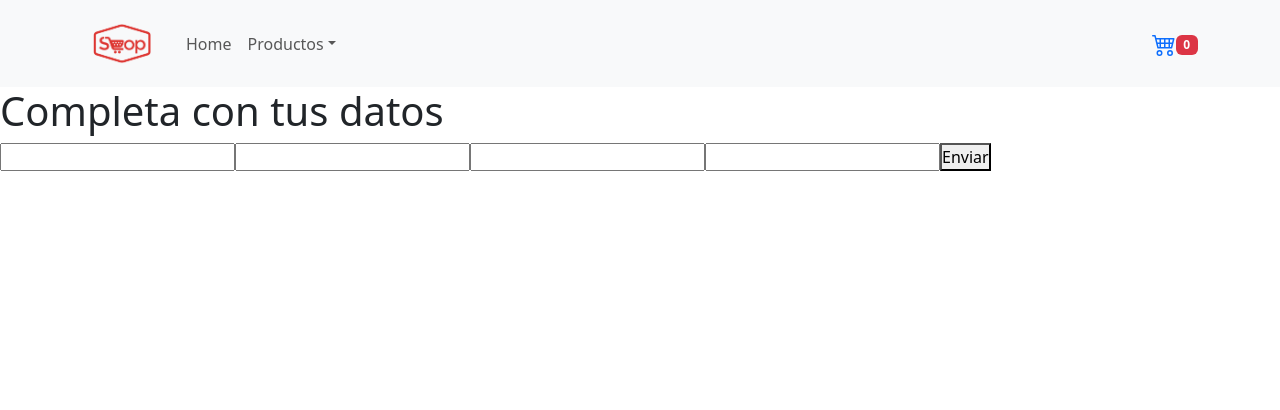
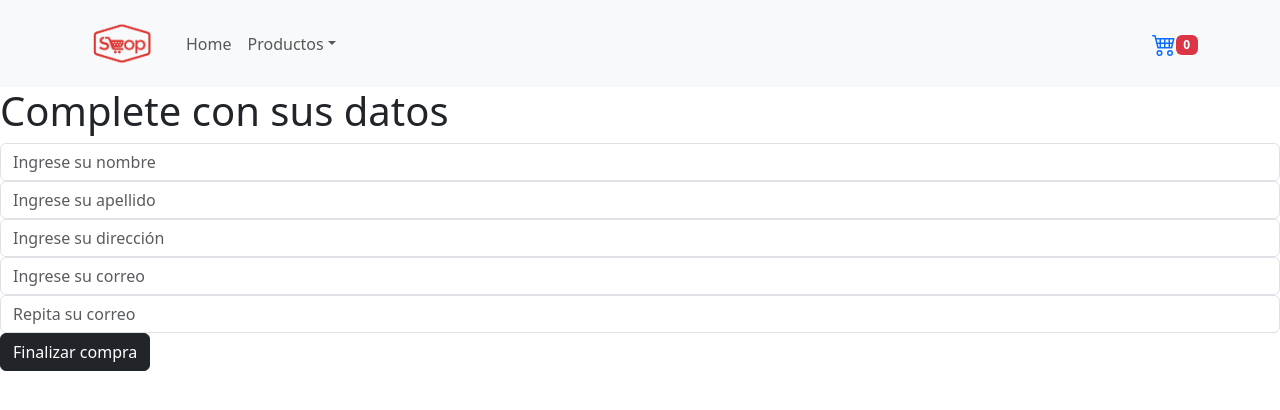
Before and after one commit to ltherisod/coder-flex-69600, a React (Vite) app: page /checkout in a window 1280 px wide. Shown: the top 410 px of the page. Built offline with nearby package versions, Linux system fonts and the light colour scheme.

Commit message:
plus de librerias y descontar stock

```diff
--- a/package.json
+++ b/package.json
@@ -15,9 +15,11 @@
     "react": "^19.0.0",
     "react-bootstrap": "^2.10.9",
     "react-dom": "^19.0.0",
+    "react-hook-form": "^7.56.2",
     "react-icons": "^5.5.0",
     "react-router-dom": "^7.5.0",
-    "react-spinners": "^0.17.0"
+    "react-spinners": "^0.17.0",
+    "sweetalert2": "^11.21.0"
   },
   "devDependencies": {
     "@eslint/js": "^9.21.0",
--- a/src/App.jsx
+++ b/src/App.jsx
@@ -7,7 +7,8 @@ import { BrowserRouter, Routes, Route } from 'react-router-dom';
 //importamos al proveedor
 import { CartProvider } from './context/CartContext';
 import Cart from './components/Cart';
-import Checkout from './components/Checkout';
+// import Checkout from './components/Checkout';
+import ReactHookForm from './components/ReactHookForm';
 
 function App() {
   return (
@@ -20,7 +21,7 @@ function App() {
   <Route path='/category/:categoryId' element={<ItemListContainer greeting='Estas en la categoria:'/>}/>
   <Route path='/item/:itemId' element={<ItemDetailContainer/>}/>
   <Route path='/cart' element={<Cart/>}/>
-  <Route path='/checkout' element={<Checkout/>}/>
+  <Route path='/checkout' element={<ReactHookForm/>}/>
 </Routes>
 </CartProvider>
 
--- a/src/components/CartView.jsx
+++ b/src/components/CartView.jsx
@@ -1,9 +1,24 @@
 import React, { useContext } from 'react'
 import { CartContext } from '../context/CartContext'
 import { Link } from 'react-router-dom'
+import Swal from 'sweetalert2'
 
 const CartView = () => {
     const {cart, removeItem, clear, cartTotal}= useContext(CartContext)
+        const preConfirmation = () =>{
+            Swal.fire({
+                title:'¿Estas seguro que queres borrar todo el carrito?',
+                showDenyButton:true,
+                denyButtonText:'No',
+                confirmButtonText:'Si'
+            }).then((result)=>{
+                if(result.isConfirmed){
+                    clear()
+                }else if(result.isDenied){
+
+                }
+            })
+        }
   return (
     <div>
         <h1>Tu Carrito</h1>
@@ -23,7 +38,7 @@ const CartView = () => {
         </div>
         {/* llaman la funcion total */}
         <span>Total a pagar: ${cartTotal()}</span>
-        <button className='btn btn-danger' onClick={clear}>Borrar todo el carrito</button>
+        <button className='btn btn-danger' onClick={preConfirmation}>Borrar todo el carrito</button>
         <Link to='/checkout'>Terminar compra</Link>
     </div>
   )
--- a/src/components/ItemDetail.jsx
+++ b/src/components/ItemDetail.jsx
@@ -3,25 +3,27 @@ import ItemCount from './ItemCount'
 // se importa el contexto
 import { CartContext } from '../context/CartContext'
 import { Link } from 'react-router-dom'
+import Swal from 'sweetalert2'
 
 const ItemDetail = ({productDetail}) => {
-  //Siguiendo la actividad a raja tabla de coder
-  // const[quantity, setQuantity]= useState(0)
-  //propuesta de la profe
   const [purchase, setPurchase]=useState(false)
-
-  //uso el contexto con useContext y le paso el contexto a utilizar
   const {addToCart}= useContext(CartContext)
 
 
   const onAdd = (cantidad)=> {
     addToCart(productDetail,cantidad)
-    //propuesta de la profe
     setPurchase(true)
-    //Siguiendo la actividad a raja tabla de coder
-    // setQuantity(cantidad)
+    Swal.fire({
+      position:'top-end',
+      icon:'success',
+      title:`Agregaste ${productDetail.name} al carrito`,
+      showCancelButton:false,
+      showConfirmButton:false,
+      timer:1000
+    })
+
   }
-// console.log(quantity)
+
   return (
     <div>
         <h2>Detalle de: {productDetail.name}</h2>
--- /dev/null
+++ b/src/components/ReactHookForm.jsx
@@ -0,0 +1,92 @@
+import React, { useContext, useState } from 'react'
+import { Link } from 'react-router-dom'
+import { useForm } from 'react-hook-form'
+import { CartContext } from '../context/CartContext'
+import { addDoc, collection, doc, getDoc, serverTimestamp, updateDoc } from 'firebase/firestore'
+import { db } from '../service/firebase'
+import { Button } from 'react-bootstrap'
+
+const ReactHookForm = () => {
+const[orderId, setOrderId]= useState('')
+const [loading, setLoading]= useState(false)
+const {register, handleSubmit, formState:{errors}, getValues}= useForm()
+const {cart, cartTotal, clear}= useContext(CartContext)
+// console.log(errors)
+const finalizarCompra = (dataDelForm) =>{
+    setLoading(true)
+    let order ={
+        comprador:{
+            name:dataDelForm.name,
+            lastname:dataDelForm.lastname,
+            address:dataDelForm.address,
+            email:dataDelForm.email,
+        },
+        compras:cart,
+        total:cartTotal(),
+        fecha:serverTimestamp()
+
+    }
+
+    const ventas = collection(db, "orders")
+    addDoc(ventas, order)
+    .then((res)=>{
+
+        //OPCIONAL
+        cart.forEach((item)=>{
+            const docRef = doc(db, "productos", item.id)
+            getDoc(docRef)
+            .then((dbDoc)=>{
+                updateDoc(docRef, {stock: dbDoc.data().stock - item.quantity})
+            })
+            .catch((error)=> console.log(error))
+        })
+        setOrderId(res.id)
+        clear()
+    })
+    .catch((error)=> console.log(error))
+    .finally(()=> setLoading(false))
+}
+
+
+  return (
+    <div>
+        {
+            orderId ?
+            <div>
+                 <h2>Compra realizada!</h2>
+                 <h4>Su id es: {orderId}</h4>
+                <Link className='btn btn-dark' to='/'>Volver a Home</Link>
+            </div>
+            : <div>
+                <h1>Complete con sus datos</h1>
+                <form onSubmit={handleSubmit(finalizarCompra)}>
+                    <input className='form-control' name='name' placeholder='Ingrese su nombre' type="text" {...register("name", {required:true, minLength:3})}/>
+                    {errors?.name?.type === "required" && <span style={{color:'red'}}>Por favor complete el campo Nombre</span>}
+                    {errors?.name?.type === "minLength" && <span style={{color:'red'}}>El nombre debe contener minimo 3 caracteres</span>}
+                    <input className='form-control' name='lastname' placeholder='Ingrese su apellido' type="text" {...register("lastname", {required:true, minLength:2})} />
+                    {errors?.lastname?.type === "required" && <span style={{color:'red'}}>Por favor complete el campo Apellido</span>}
+                    {errors?.lastname?.type === "minLength" && <span style={{color:'red'}}>El apellido debe contener minimo 2 caracteres</span>}
+                    <input className='form-control' name='address' placeholder='Ingrese su dirección' type="text" {...register("address", {required:true, minLength:10, maxLength:35})}/>
+                    {errors?.address?.type === "required" && <span style={{color:'red'}}>Por favor complete el campo su dirección</span>}
+                    {errors?.address?.type === "minLength" && <span style={{color:'red'}}>La dirección debe contener minimo 10 caracteres</span>}
+                    {errors?.address?.type === "maxLength" && <span style={{color:'red'}}>La dirección es demasiado larga</span>}
+                    <input className='form-control' name='email' placeholder='Ingrese su correo' type="email"  {...register("email", {required:true})} />
+                    {errors?.email?.type === "required" && <span style={{color:'red'}}>Por favor complete con su correo</span>}
+                    <input className='form-control' name='second-email' placeholder='Repita su correo' type="email" {...register("secondemail", {required:true, validate:{equalsMails: mail2 => mail2 === getValues().email}})}/>
+                    {errors?.secondemail?.type === "required" && <span style={{color:'red'}}>Por favor repita su correo</span>}
+                    {errors?.secondemail?.type === "equalsMails" && <span style={{color:'red'}}>Los correos no coinciden</span> }
+                    <Button
+      variant="dark"
+      disabled={loading}
+      type='submit'
+    >
+      {loading ? 'Cargando…' : 'Finalizar compra'}
+    </Button>
+                </form>
+            </div>
+        }
+    </div>
+  )
+}
+
+export default ReactHookForm
```
Also changed, not shown: 1 other file (tests, documents, lock files or other folders).
